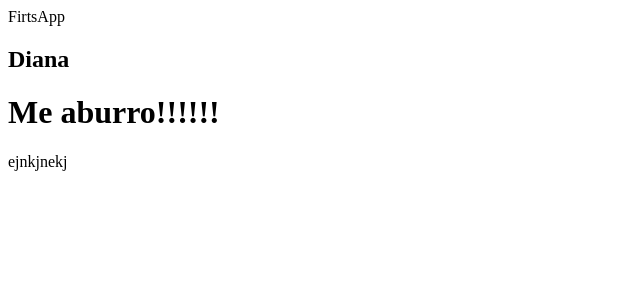
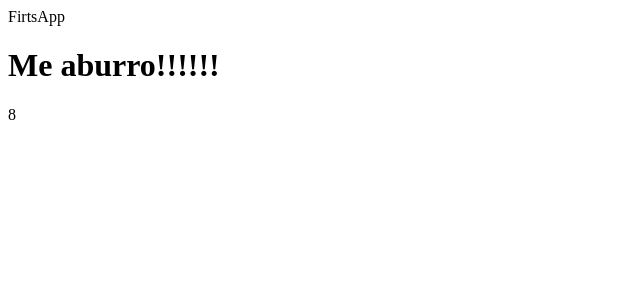
Before and after one commit to yuritzicalixto/counter-app, a React (Vite) app: page / in a window 1280 px wide. Shown: the top 300 px of the page, without its empty margins (0-640 px from the left). Built offline with nearby package versions, Linux system fonts and the light colour scheme.

Commit message:
Cambio 1/2

```diff
--- a/src/FirstApp.jsx
+++ b/src/FirstApp.jsx
@@ -1,22 +1,32 @@
 // import {Fragment} from 'react'
-const newMessage = {
-  message: 'Hola Mundo',
-  title: 'Diana'
-};
+// const newMessage = {
+//   message: 'Hola Mundo',
+//   title: 'Diana'
+// };
+
+ const getResult = () => {
+   return 4+4;
+ }
+
+const getResult2 = (a,b) => {
+  return a + b;
+}
 
 
 export const FirstApp = () => {
+
   return (
+
     // Nodo padre
     /*Sinonimo de un fragmento
     Es un agrupador de otros elementos html
     En donde tenemos el nodo padre*/
     <>
-          <h2> { newMessage.title }</h2>
+          {/* <h2> { newMessage.title }</h2> */}
         {/* <h2> { newMessage.title }</h2> */}
         {/* <code>  { JSON.stringify (newMessage)}</code> */}
         <h1>Me aburro!!!!!!</h1>
-        <p>ejnkjnekj</p>
+        <p> { getResult(1,2) } </p>
     </>
   );
 }
```
